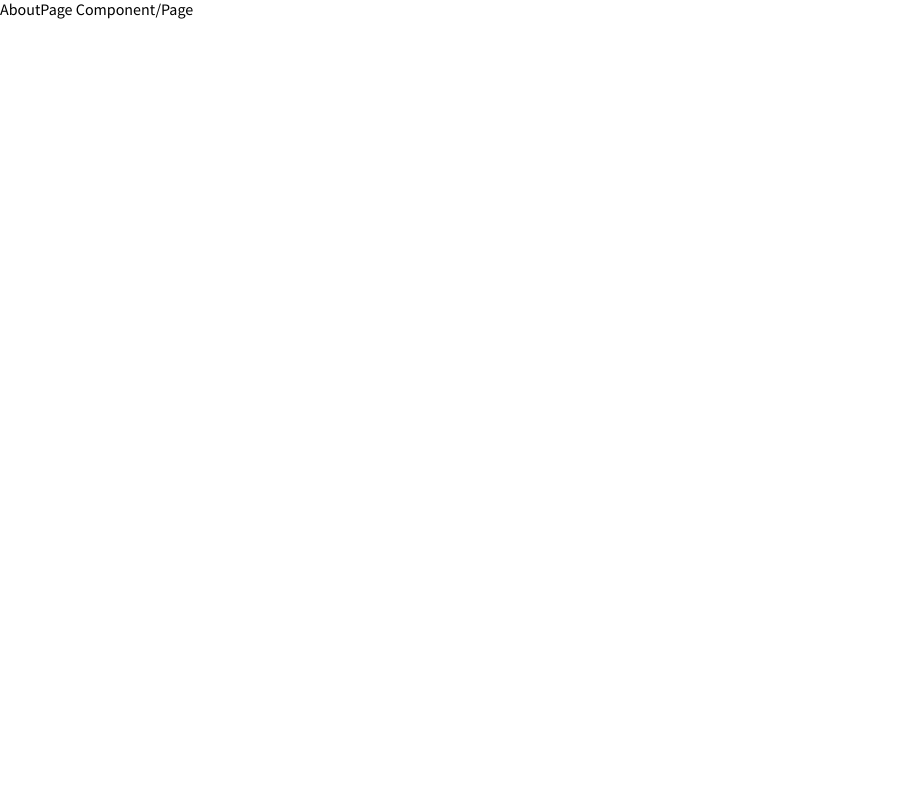
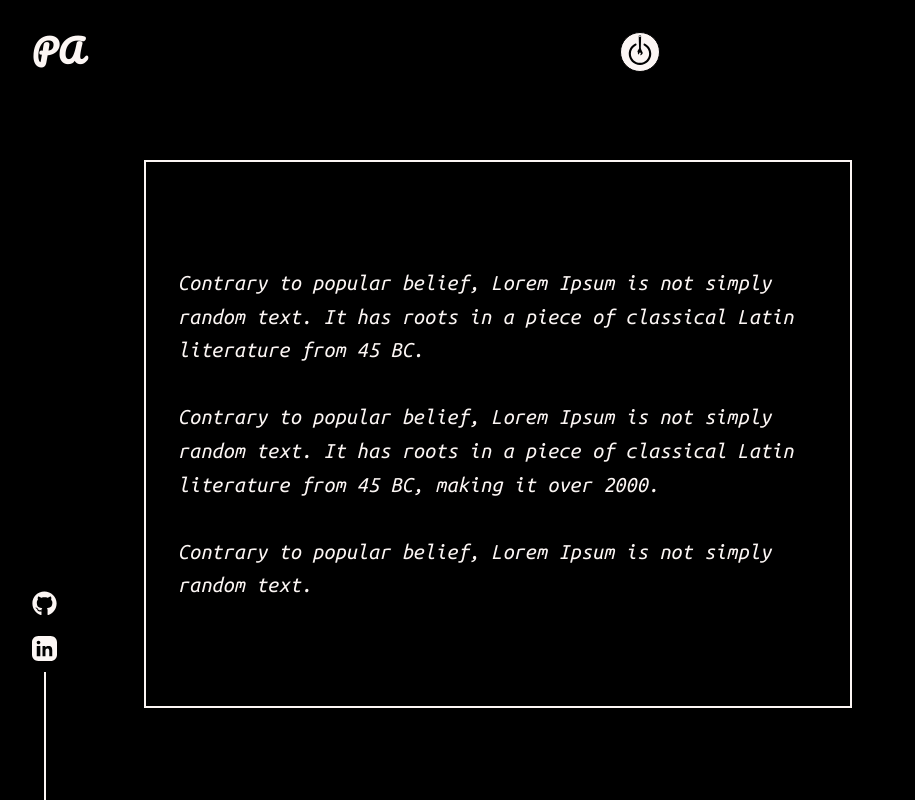
Before and after one commit to pabloalmeidac/pabloalmeidac.github.io, a React (Create React App) app: page /about in a window 1280 px wide. Shown: the whole page, without its empty margins (0-915 px from the left). Built offline with nearby package versions, Linux system fonts and the light colour scheme.

Commit message:
Feat: abou page done

```diff
--- a/src/components/AboutPage.js
+++ b/src/components/AboutPage.js
@@ -1,11 +1,57 @@
 import React from 'react';
+import styled, { ThemeProvider } from 'styled-components';
+import {darkTheme} from './Themes';
+
+import LogoComponent from '../subComponents/LogoComponent';
+import SocialIcons from '../subComponents/SocialIcons';
+import PowerButton from '../subComponents/PowerButton';
+
+const Box = styled.div`
+background-color: ${props => props.theme.body};
+width: 100vw;
+height:100vh;
+position: relative;
+overflow: hidden;
+`
+
+const Main =  styled.div`
+  border: 2px solid ${(props) => props.theme.text};
+  color: ${(props) => props.theme.text};
+  padding: 2rem;
+  width: 50vw;
+  height: 60vh;
+  z-index: 3;
+  line-height: 1.5;
+  display: flex;
+  justify-content: center;
+  align-items: center;
+  font-size: calc(0.6rem + 1vw);
+ backdrop-filter: blur(4px);
+
+  position: absolute;
+  left: calc(5rem + 5vw);
+  top: 10rem;
+  font-family: 'Ubuntu Mono', monospace;
+  font-style: italic;
+`
 
 const AboutPage = () => {
-  return (
-    <div>
-      AboutPage Component/Page
-    </div>
+    return (
+      <ThemeProvider theme={darkTheme}>
+        <Box>
+        <LogoComponent theme='dark'/>
+        <SocialIcons theme='dark'/>
+        <PowerButton/>
+        <Main>
+          Contrary to popular belief, Lorem Ipsum is not simply random text. It has roots in a piece of classical Latin literature from 45 BC.
+          <br /> <br/>
+          Contrary to popular belief, Lorem Ipsum is not simply random text. It has roots in a piece of classical Latin literature from 45 BC, making it over 2000.
+          <br/> <br/>
+          Contrary to popular belief, Lorem Ipsum is not simply random text.
+        </Main>
+        </Box>
+    </ThemeProvider>
   )
 }
 
-export default AboutPage;
+export default AboutPage
```
Also changed, not shown: 1 other file (tests, documents, lock files or other folders).
